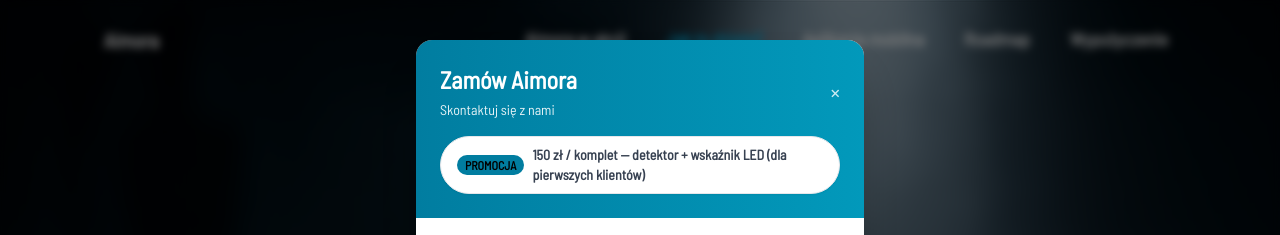
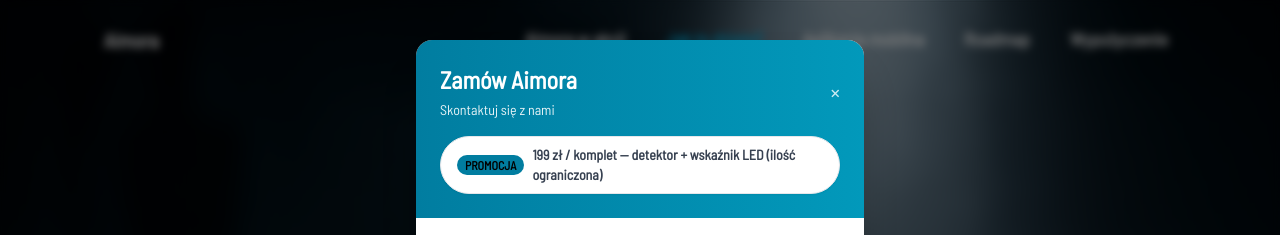
Before and after one commit to Ostreey/Aimora_landing_page, a Next.js app: page / in a window 1280 px wide. Both pictures are taken after a click on the button "ZAMÓW". Shown: the top 235 px of the page. Built offline with nearby package versions, Linux system fonts and the light colour scheme; no server answers.

Commit message:
fixed price

```diff
--- a/src/components/ContactForm.tsx
+++ b/src/components/ContactForm.tsx
@@ -149,7 +149,7 @@ export function ContactForm({ isOpen, onClose }: ContactFormProps) {
                             {/* lightweight import avoidance: reusing markup would require importing component, but it's fine to keep here minimal */}
                             <span className="inline-flex items-center gap-2 rounded-full bg-white text-gray-900 border border-gray-200 shadow-sm px-4 py-2 text-sm font-semibold">
                                 <span className="inline-flex items-center gap-1.5 rounded-full px-2 py-0.5 text-xs font-bold bg-[#017da0] text-black">PROMOCJA</span>
-                                <span className="text-gray-700">150 zł / komplet — detektor + wskaźnik LED (dla pierwszych klientów)</span>
+                                <span className="text-gray-700">{PROMO_PRICE_PLN} zł / komplet — detektor + wskaźnik LED  (ilość ograniczona)</span>
                             </span>
                         </span>
                     </div>
```
